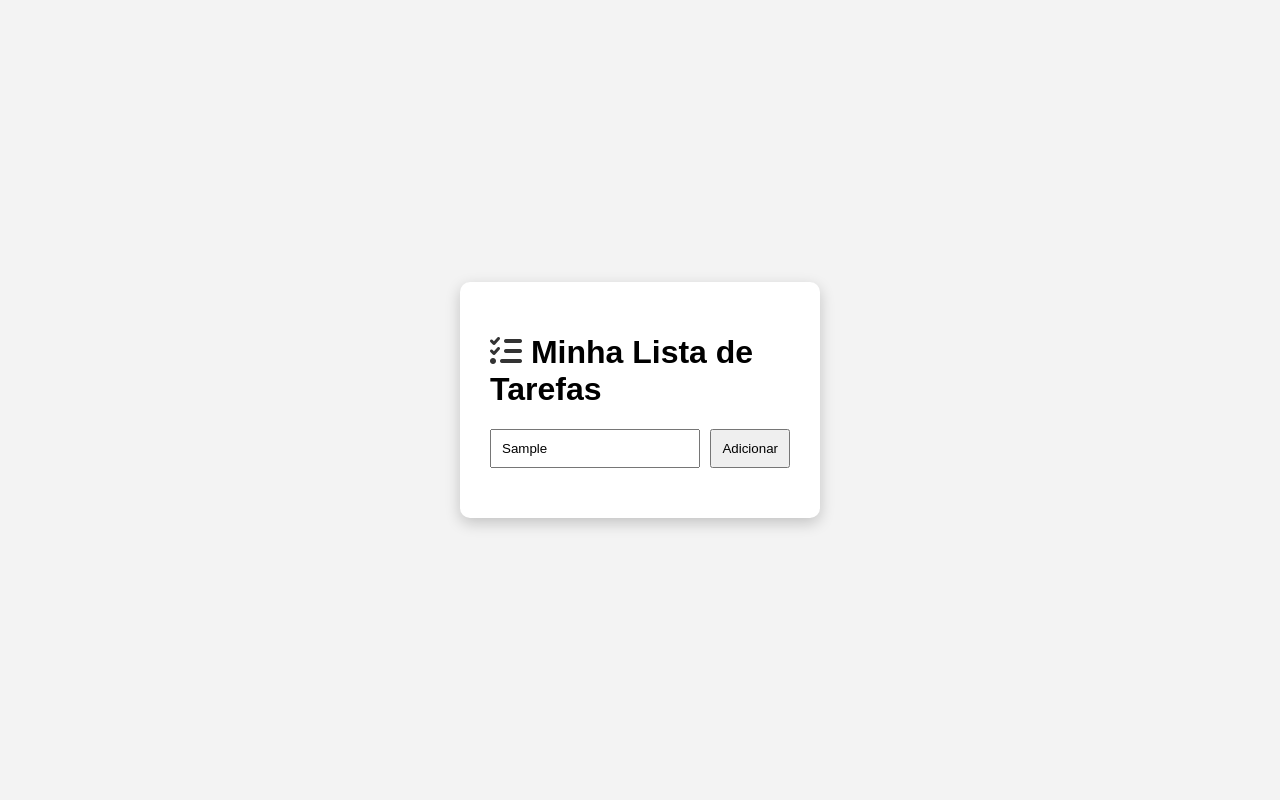
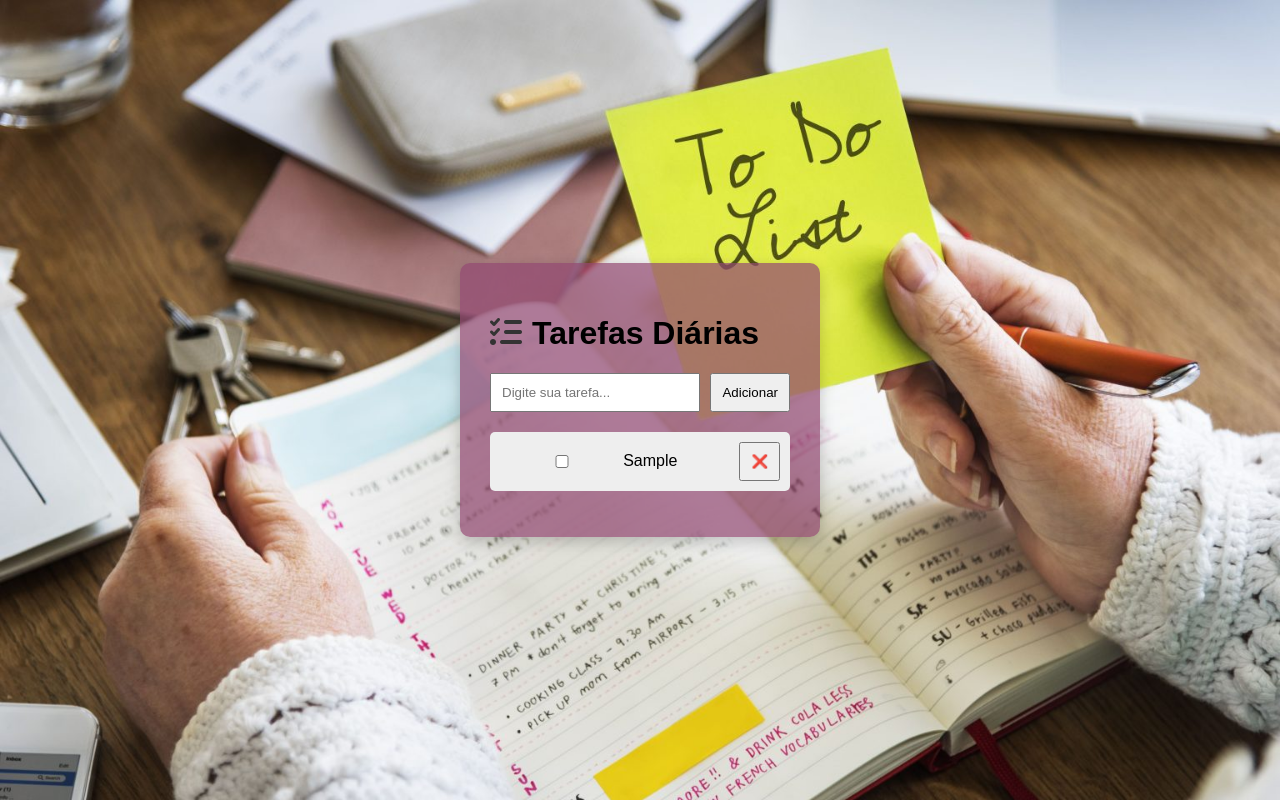
Before and after one commit to beatrizpmaia/todolist, a plain HTML site: page index.html in a window 1280 px wide. Both pictures are taken after typing "Sample" into the empty fields and a click on the button "Adicionar". Drawn offline with Linux system fonts and the light colour scheme.

Commit message:
fim do projeto

```diff
--- a/index.html
+++ b/index.html
@@ -3,14 +3,14 @@
 <head>
     <meta charset="UTF-8">
     <meta name="viewport" content="width=device-width, initial-scale=1.0">
-    <title>toDolist</title>
+    <title>to Do list</title>
     <link rel="stylesheet" href="https://cdnjs.cloudflare.com/ajax/libs/font-awesome/6.5.0/css/all.min.css">
     <link rel="stylesheet" href="./style.css">
 
 </head>
 <body>
     <div class="container">
-        <h1><i class="fas fa-list-check"></i> Minha Lista de Tarefas</h1>
+        <h1><i class="fas fa-list-check"></i>Tarefas Diárias</h1>
         <form id="todo-form">
             <input type="text" id="todo-input" placeholder="Digite sua tarefa..." required>
             <button type="submit">Adicionar</button>
--- a/script.js
+++ b/script.js
@@ -5,7 +5,7 @@ const list = document.getElementById("todo-list");
 form.addEventListener("submit" , function(e) {
     e.preventDefault();
 
-    const taskText = input.Value.trimm()
+    const taskText = input.value.trim()
 
     if (taskText === "") return
 
--- a/style.css
+++ b/style.css
@@ -1,4 +1,6 @@
 body {
+    background-image: url(/lista-de-tarefas-1536x1025.jpg);
+    background-size: cover;
     font-family: Arial, Helvetica, sans-serif;
     background-color: #f3f3f3;
     display: flex;
@@ -9,7 +11,7 @@ body {
 }
 
 .container {
-    background: white;
+    background: rgba(146, 72, 113, 0.708);
     padding: 30px;
     border-radius: 10px;
     box-shadow: 0 5px 15px rgb(0,0,0,0.2);
@@ -20,6 +22,7 @@ body {
 h1 i {
     nav-right: 8px;
     color: #333;
+    margin-right: 10px;
 
 }
 
```
Also changed, not shown: lista-de-tarefas-1536x1025.jpg (added).
